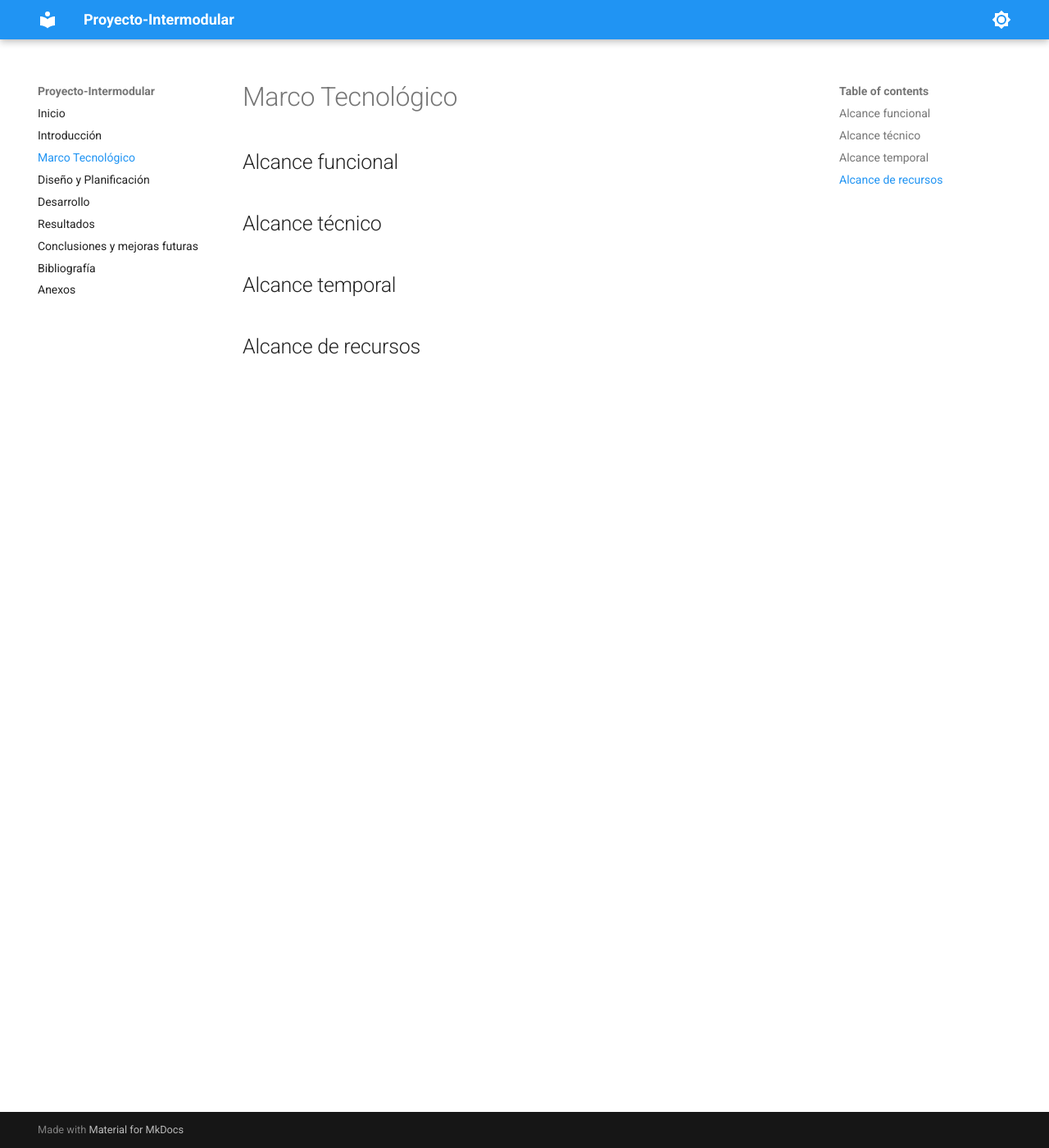
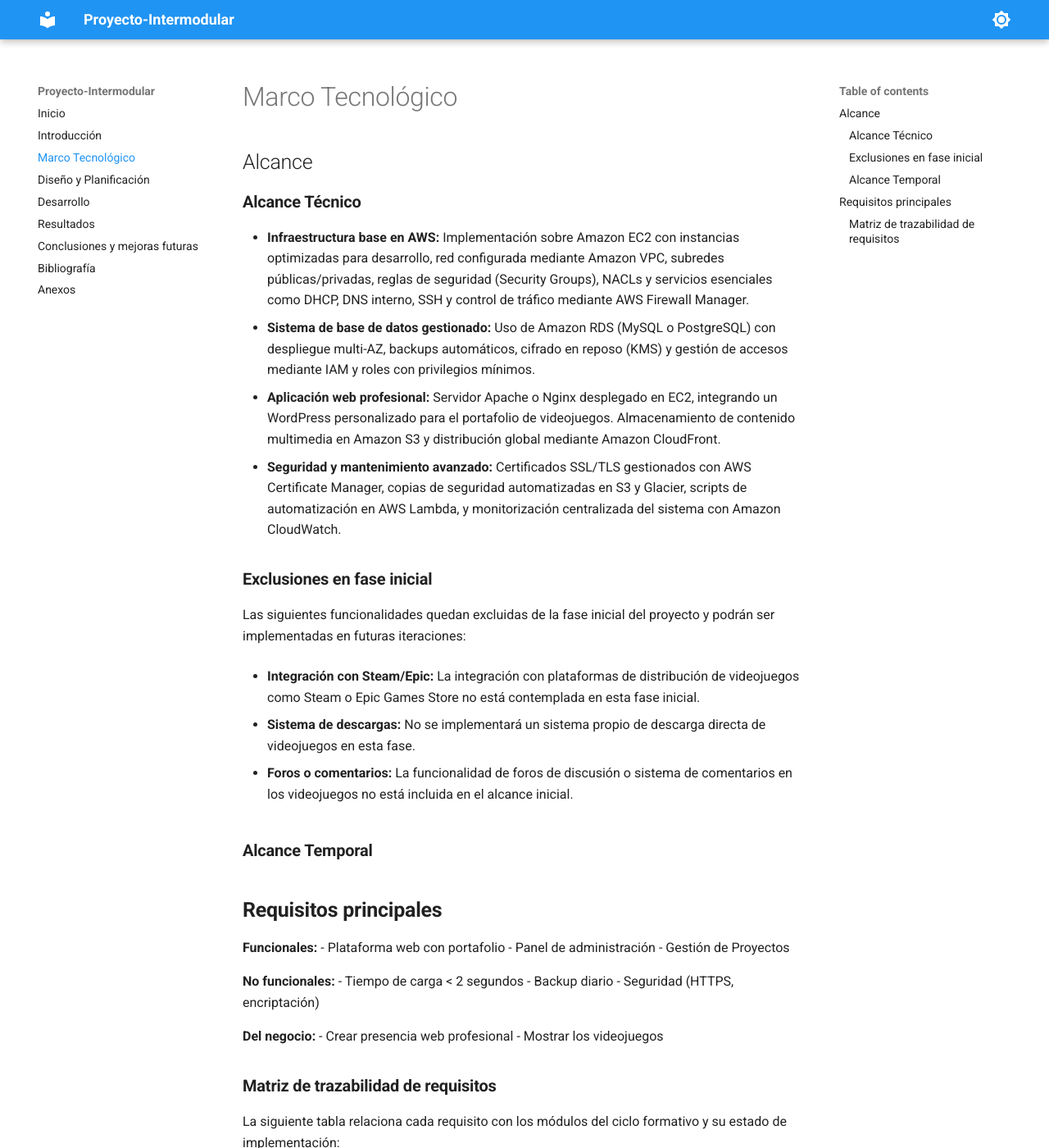
Before and after one commit to AlejandroMarinyo/Proyecto-Intermodular, an MkDocs documentation site: the page built from docs/Marco_Tecnologico.md, in a window 1280 px wide and 1400 px high. Shown: the whole window at 82% size. Built offline with MkDocs 1.6.1 and Material for MkDocs 9.7.7, drawn with Linux system fonts in a browser that asks for light colours; some of the changed text lies outside the part shown.

Commit message:
Actualizar Marco_Tecnologico.md con matriz de trazabilidad y actualizar Introduccion.md

```diff
--- a/docs/Marco_Tecnologico.md
+++ b/docs/Marco_Tecnologico.md
@@ -1,12 +1,55 @@
 # Marco Tecnológico
 
-## Alcance funcional
+##Alcance
 
+### **Alcance Técnico**
+- **Infraestructura base en AWS:** Implementación sobre Amazon EC2 con instancias optimizadas para desarrollo, red configurada mediante Amazon VPC, subredes públicas/privadas, reglas de seguridad (Security Groups), NACLs y servicios esenciales como DHCP, DNS interno, SSH y control de tráfico mediante AWS Firewall Manager.
+- **Sistema de base de datos gestionado:** Uso de Amazon RDS (MySQL o PostgreSQL) con despliegue multi-AZ, backups automáticos, cifrado en reposo (KMS) y gestión de accesos mediante IAM y roles con privilegios mínimos.
+- **Aplicación web profesional:** Servidor Apache o Nginx desplegado en EC2, integrando un WordPress personalizado para el portafolio de videojuegos. Almacenamiento de contenido multimedia en Amazon S3 y distribución global mediante Amazon CloudFront.
+- **Seguridad y mantenimiento avanzado:** Certificados SSL/TLS gestionados con AWS Certificate Manager, copias de seguridad automatizadas en S3 y Glacier, scripts de automatización en AWS Lambda, y monitorización centralizada del sistema con Amazon CloudWatch.
 
-## Alcance técnico
+### **Exclusiones en fase inicial**
+Las siguientes funcionalidades quedan excluidas de la fase inicial del proyecto y podrán ser implementadas en futuras iteraciones:
 
+- **Integración con Steam/Epic:** La integración con plataformas de distribución de videojuegos como Steam o Epic Games Store no está contemplada en esta fase inicial.
 
-## Alcance temporal
+- **Sistema de descargas:** No se implementará un sistema propio de descarga directa de videojuegos en esta fase.
 
+- **Foros o comentarios:** La funcionalidad de foros de discusión o sistema de comentarios en los videojuegos no está incluida en el alcance inicial.
 
-## Alcance de recursos
+### **Alcance Temporal**
+
+## **Requisitos principales**
+**Funcionales:**
+- Plataforma web con portafolio
+- Panel de administración
+- Gestión de Proyectos
+
+**No funcionales:**
+- Tiempo de carga < 2 segundos
+- Backup diario
+- Seguridad (HTTPS, encriptación)
+
+**Del negocio:**
+- Crear presencia web profesional
+- Mostrar los videojuegos
+
+### **Matriz de trazabilidad de requisitos**
+
+La siguiente tabla relaciona cada requisito con los módulos del ciclo formativo y su estado de implementación:
+
+| Requisito | ASGBD | ASO | IAW | Servicios de Red | Seguridad | Estado |
+|-----------|-------|-----|-----|-----------------|-----------|--------|
+| **Plataforma web con portafolio** | - | ✓ | ✓ | ✓ | ✓ | En desarrollo |
+| **Panel de administración** | ✓ | ✓ | ✓ | ✓ | ✓ | En desarrollo |
+| **Gestión de Proyectos** | ✓ | ✓ | ✓ | - | ✓ | En desarrollo |
+| **Tiempo de carga < 2 segundos** | - | ✓ | ✓ | ✓ | - | Pendiente |
+| **Backup diario** | ✓ | ✓ | - | - | ✓ | Pendiente |
+| **Seguridad (HTTPS, encriptación)** | ✓ | ✓ | ✓ | ✓ | ✓ | En desarrollo |
+| **Crear presencia web profesional** | - | ✓ | ✓ | ✓ | ✓ | En desarrollo |
+| **Mostrar los videojuegos** | - | ✓ | ✓ | ✓ | - | En desarrollo |
+
+**Leyenda:**
+- ✓ = Módulo relacionado con el requisito
+- - = Módulo no relacionado con el requisito
+- **Estados:** Pendiente, En desarrollo, Completado
```
Also changed, not shown: docs/Introduccion.md (+0 -21 lines).
